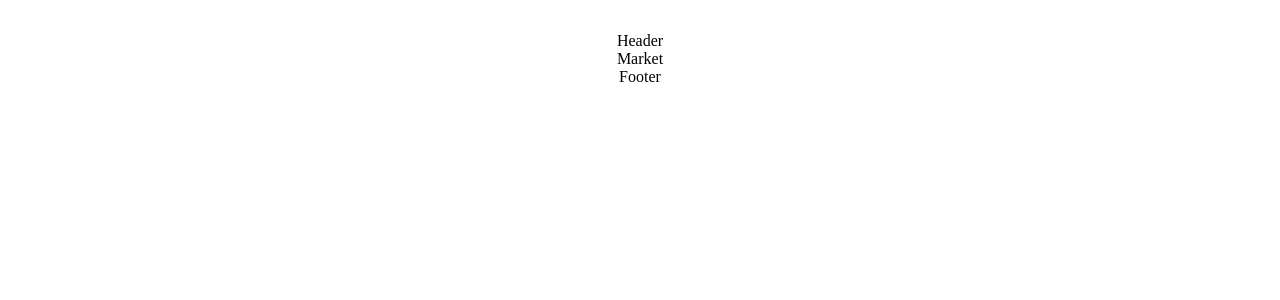
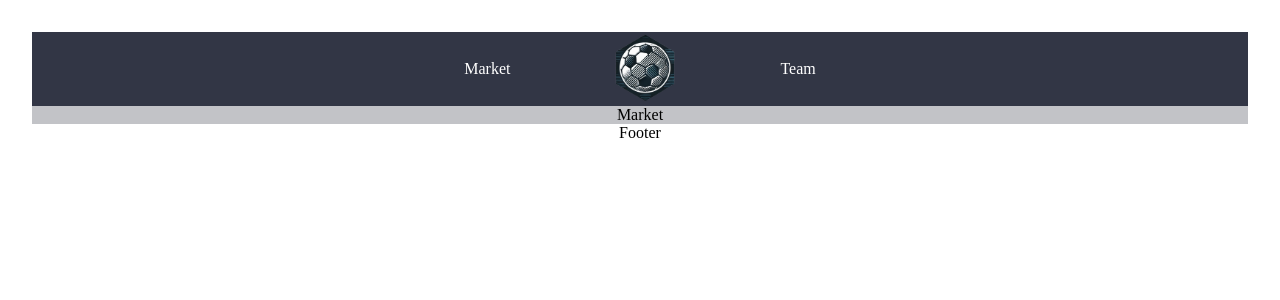
Before and after one commit to Ahmad-Rammall/Football-Online-Manager, a React (Vite) app in the folder frontend/: page / in a window 1280 px wide. Shown: the top 300 px of the page. Built offline with nearby package versions, Linux system fonts and the light colour scheme.

Commit message:
Frontend <> Build Header Component

```diff
--- a/frontend/src/components/Header/index.css
+++ b/frontend/src/components/Header/index.css
@@ -0,0 +1,30 @@
+.wrapper {
+  width: 100%;
+  background-color: var(--primary-blue);
+}
+
+.container {
+  display: flex;
+  justify-content: center;
+  align-items: center;
+  gap: 100px;
+}
+
+.option {
+  color: white;
+  cursor: pointer;
+}
+
+.container div:hover {
+  background-color: white;
+  color: var(--primary-blue);
+  padding: 10px;
+  border-radius: 5px;
+}
+
+.selected {
+  background-color: white;
+  color: black;
+  padding: 10px;
+  border-radius: 5px;
+}
--- a/frontend/src/components/Header/index.jsx
+++ b/frontend/src/components/Header/index.jsx
@@ -1,9 +1,54 @@
-import React from 'react'
+import React, { useState } from "react";
+import "./index.css";
+import { useNavigate } from "react-router-dom";
+
+const NavigationOption = ({ onClick, isSelected, text }) => {
+  return (
+    <div onClick={onClick} className={isSelected ? "selected" : "option"}>
+      {text}
+    </div>
+  );
+};
 
 function Header() {
+  const navigate = useNavigate();
+  const [selected, setSelected] = useState({
+    team: false,
+    market: false,
+  });
+
+  const handleSelectPage = (type) => {
+    setSelected({
+      team: type === "team",
+      market: type === "market",
+    });
+  };
+
   return (
-    <div>Header</div>
-  )
+    <div className="wrapper">
+      <div className="container">
+        <NavigationOption
+          onClick={() => {
+            handleSelectPage("market")
+            navigate("/")
+          }}
+          text={"Market"}
+          isSelected={selected.market}
+        />
+        <p>
+          <img src="/logo.png" width={70} />
+        </p>
+        <NavigationOption
+          onClick={() => {
+            handleSelectPage("team")
+            navigate("/profile")
+          }}
+          text={"Team"}
+          isSelected={selected.team}
+        />
+      </div>
+    </div>
+  );
 }
 
-export default Header
+export default Header;
--- a/frontend/src/constants/COLORS.js
+++ b/frontend/src/constants/COLORS.js
@@ -1,4 +1,4 @@
 export default COLORS = {
   primaryBlue: "#323645",
-  secondaryBlue: "#3B3D4C",
+  secondaryBlue: "#3b3d4c4f",
 };
--- a/frontend/src/index.css
+++ b/frontend/src/index.css
@@ -4,3 +4,8 @@
   box-sizing: border-box;
   color: black;
 }
+
+:root {
+  --primary-blue: #323645;
+  --secondary-blue: #3b3d4c4f;
+}
--- /dev/null
+++ b/frontend/src/layouts/MainLayout/index.css
@@ -0,0 +1,4 @@
+.childrenWrapper {
+  background-color: var(--secondary-blue);
+  height: 100%;
+}
--- a/frontend/src/layouts/MainLayout/index.jsx
+++ b/frontend/src/layouts/MainLayout/index.jsx
@@ -2,6 +2,7 @@ import React, { useState } from "react";
 import Header from "../../components/Header";
 import Footer from "../../components/Footer";
 import Loader from "../Loader";
+import "./index.css";
 
 function MainLayout({ children }) {
   const [loading, setLoading] = useState(false);
@@ -15,7 +16,7 @@ function MainLayout({ children }) {
         }}
       >
         <Header />
-        <div>
+        <div className="childrenWrapper">
           {React.Children.map(children, (child) => {
             return React.cloneElement(child, {
               startLoading: () => setLoading(true),
```
